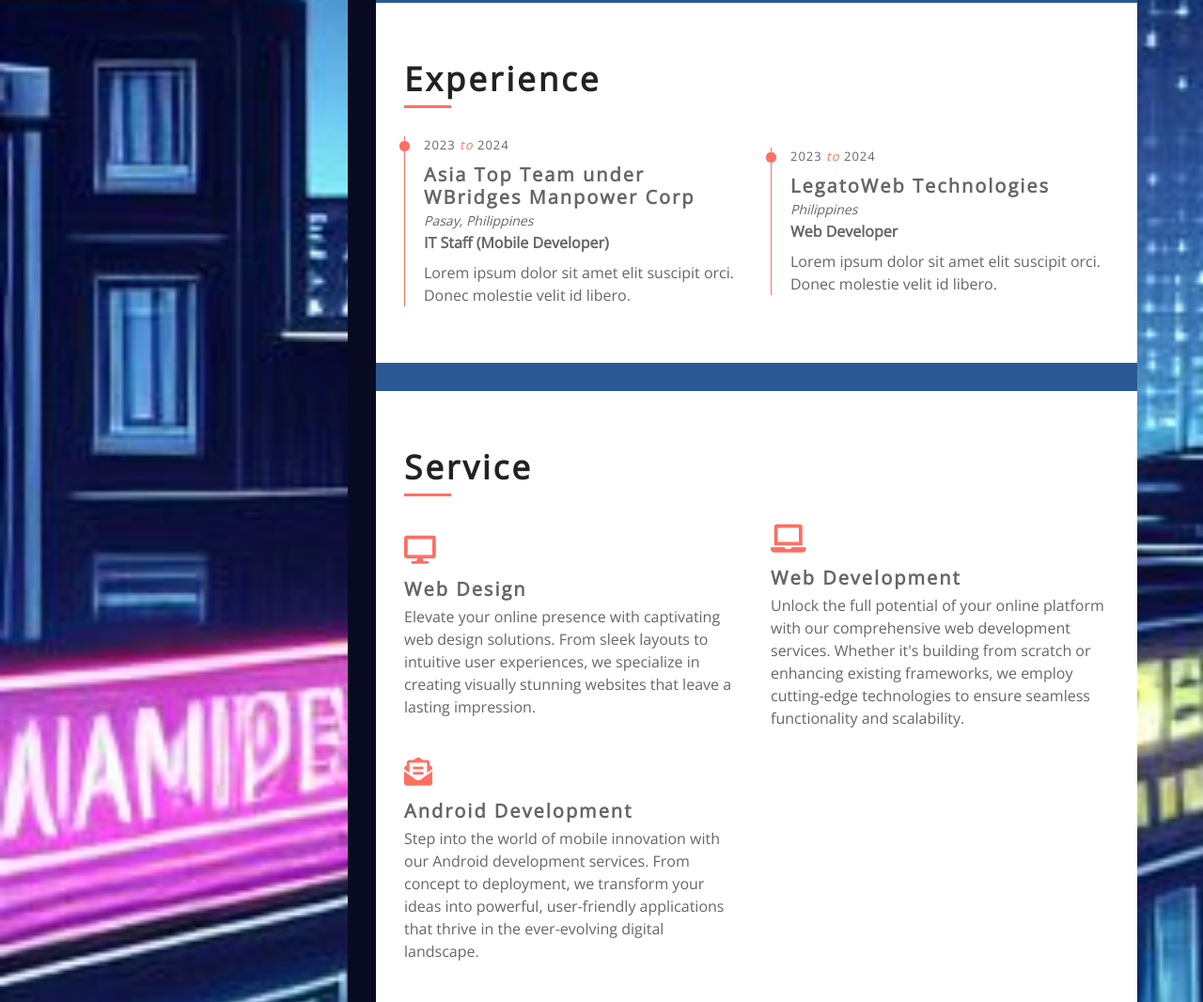
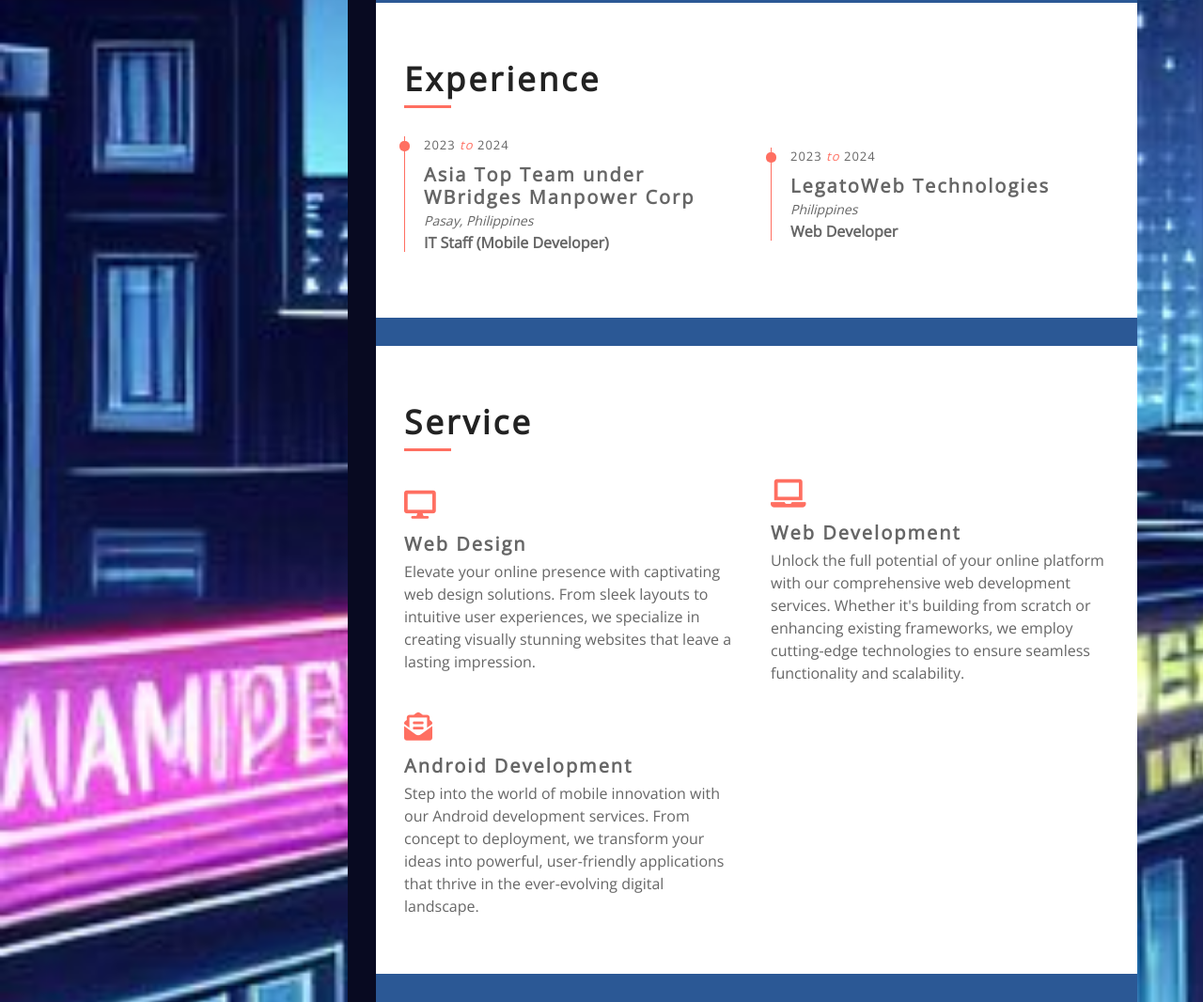
Before and after one commit to GANNIE24/personalwebsite.github.io, a plain HTML site: page PersonalWebsiteGannie/index.html in a window 1280 px wide. Shown: the part 1839-2905 px from the top of the page at 94% size. Drawn offline with nearby package versions, Linux system fonts and the light colour scheme.

Commit message:
Update index.html

```diff
--- a/PersonalWebsiteGannie/index.html
+++ b/PersonalWebsiteGannie/index.html
@@ -202,7 +202,6 @@
                                     <h3>Asia Top Team under WBridges Manpower Corp</h3>
                                     <h4>Pasay, Philippines</h4>
                                     <h5>IT Staff (Mobile Developer)</h5>
-                                    <p>Lorem ipsum dolor sit amet elit suscipit orci. Donec molestie velit id libero.</p>
                                 </div>
                             </div>
                             <div class="col-md-6">
@@ -211,7 +210,6 @@
                                     <h3>LegatoWeb Technologies</h3>
                                     <h4>Philippines</h4>
                                     <h5>Web Developer</h5>
-                                    <p>Lorem ipsum dolor sit amet elit suscipit orci. Donec molestie velit id libero.</p>
                                 </div>
                             </div>
                             <!-- <div class="col-md-6">
```
